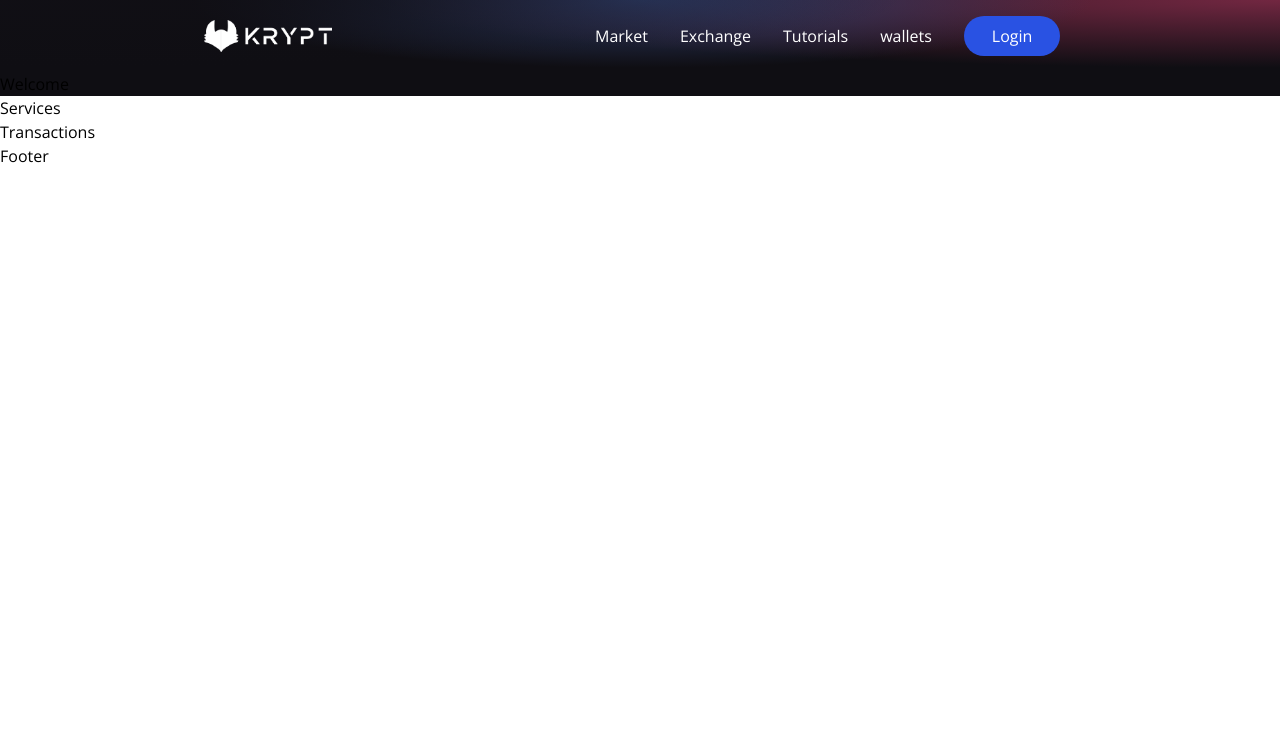
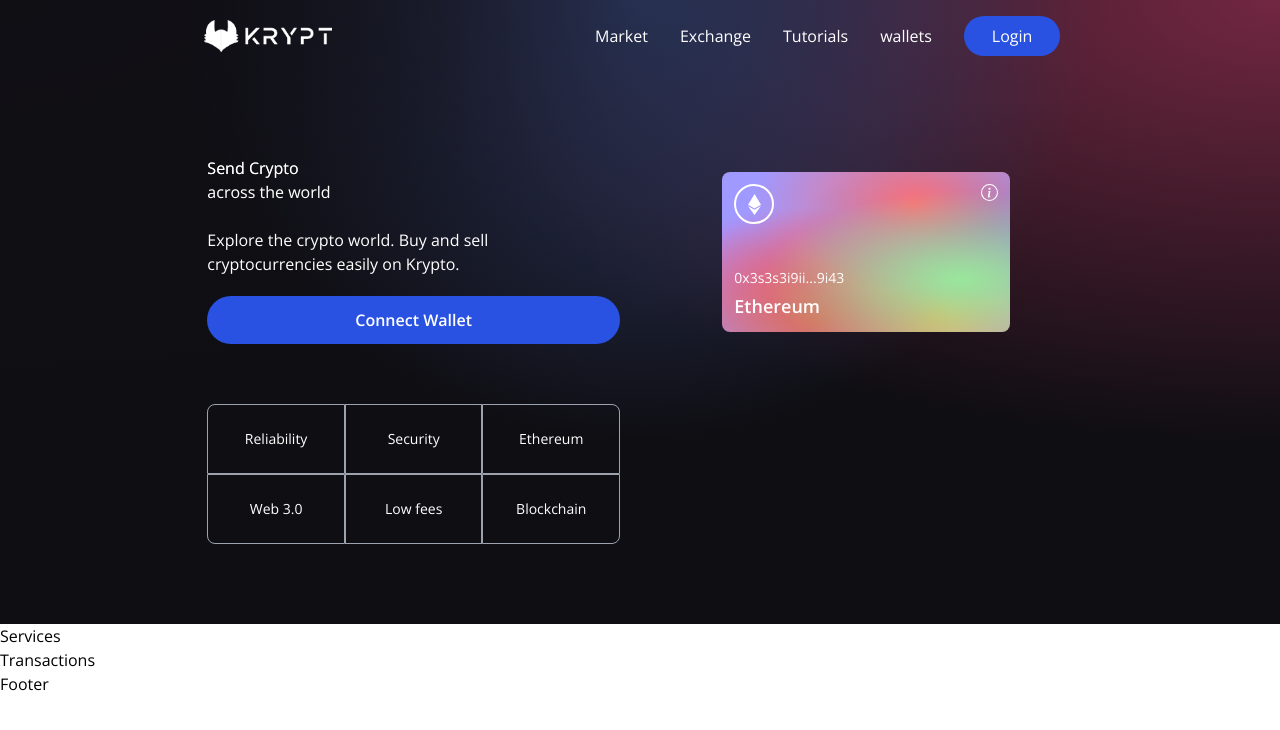
Before and after one commit to Masvi/smart-contract-app, a React (Vite) app in the folder client/: page / in a window 1280 px wide. Shown: the top 730 px of the page. Built offline with nearby package versions, Linux system fonts and the light colour scheme.

Commit message:
style: home

```diff
--- a/client/src/components/Welcome.jsx
+++ b/client/src/components/Welcome.jsx
@@ -1,5 +1,64 @@
+import { AiFillPlayCircle } from "react-icons/ai";
+import { SiEthereum } from "react-icons/si";
+import { BsInfoCircle } from "react-icons/bs";
+
+const commonStyles =
+  "min-h-[70px] sm:px-0 px-2 sm:min-w-[120px] flex justify-center items-center border-[0.5px] border-gray-400 text-sm font-light text-white";
+
 const Welcome = () => {
-  return <h1>Welcome</h1>;
+  const connectWallet = () => {};
+  return (
+    <div className="flex w-full justify-center">
+      <div className="flex md:flex-row flex-col items-start justify-between md:p-20 py-12 px-4">
+        <div className="flex flex-1 justify-start flex-col md:mr-10">
+          <h1 className="text-3x1 sm:text-5x1 text-white text-gradient py-1">
+            Send Crypto <br /> across the world
+          </h1>
+          <p className="text-left mt-5 text-white font-light md:w-9/12 w-11/12 text">
+            Explore the crypto world. Buy and sell cryptocurrencies easily on
+            Krypto.
+          </p>
+          <button
+            type="button"
+            onClick={connectWallet}
+            className="flex flex-row justify-center items-center
+            my-5 bg-[#2952e3] p-3 rounded-full cursor-pointer
+            hover:bg-[#2546bd]"
+          >
+            <p className="text-white text-base font-semibold">Connect Wallet</p>
+          </button>
+          <div className="grid sm:grid-cols-3 grid-cols-2 w-full mt-10">
+            <div className={`rounded-tl-lg ${commonStyles}`}>Reliability</div>
+            <div className={commonStyles}>Security</div>
+            <div className={`rounded-tr-lg ${commonStyles}`}>Ethereum</div>
+            <div className={`rounded-bl-lg ${commonStyles}`}>Web 3.0</div>
+            <div className={commonStyles}>Low fees</div>
+            <div className={`rounded-br-lg ${commonStyles}`}>Blockchain</div>
+          </div>
+        </div>
+        <div className="flex flex-col flex-1 items-center justify-start w-full md:mt-0 mt10">
+          <div className="p-3 justify-end items-start flex-col rounded-lg h-40 sm:w-72 w-full my-5 eth-card white-glassmorpisnm">
+            <div className="flex justify-between flex-col w-full h-full">
+              <div className="flex justify-between items-start">
+                <div className="w-10 h-10 rounded-full border-2 border-white flex justify-center items-center">
+                  <SiEthereum fontSize={21} color="#fff" />
+                </div>
+                <BsInfoCircle fontSize={17} color="#fff" />
+              </div>
+              <div>
+                <p className="text-white font-light text-sm">
+                  0x3s3s3i9ii...9i43
+                </p>
+                <p className="text-white font-semibold text-lg mt-1">
+                  Ethereum
+                </p>
+              </div>
+            </div>
+          </div>
+        </div>
+      </div>
+    </div>
+  );
 };
 
 export default Welcome;
```
